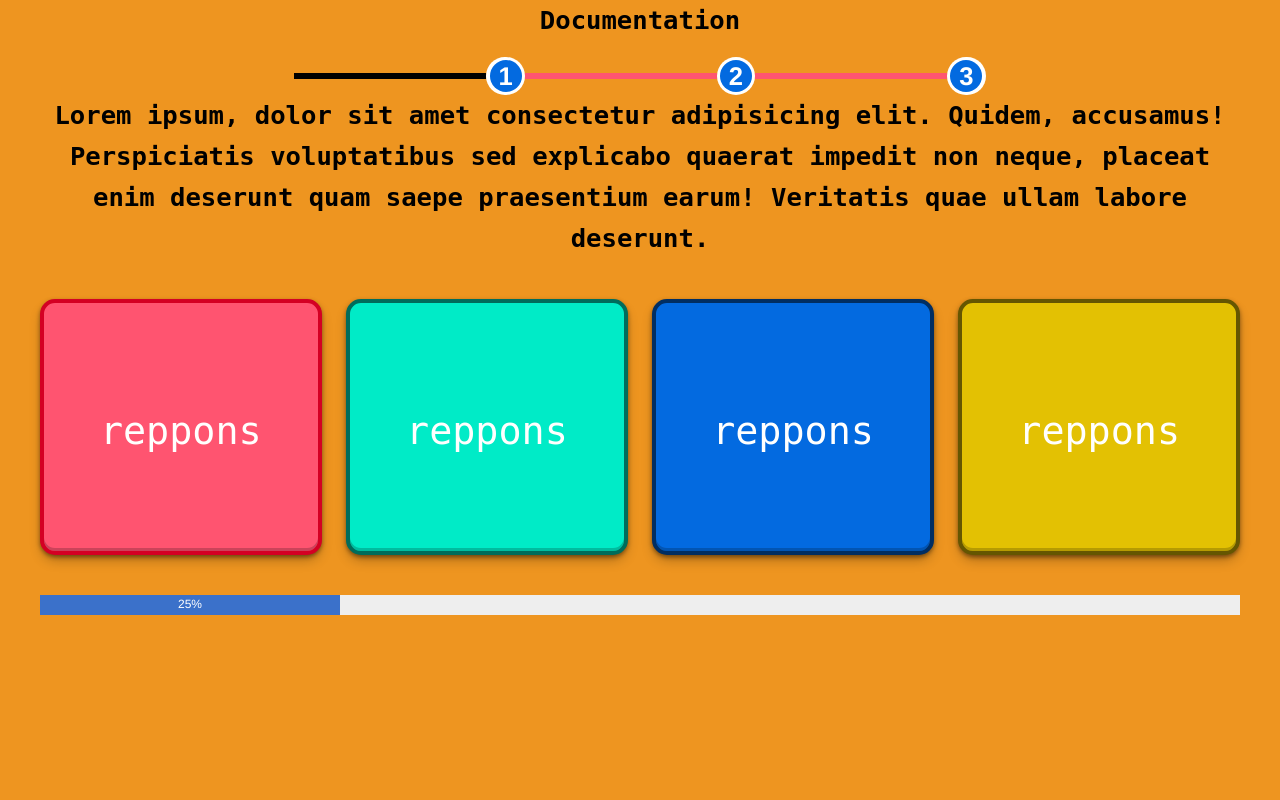
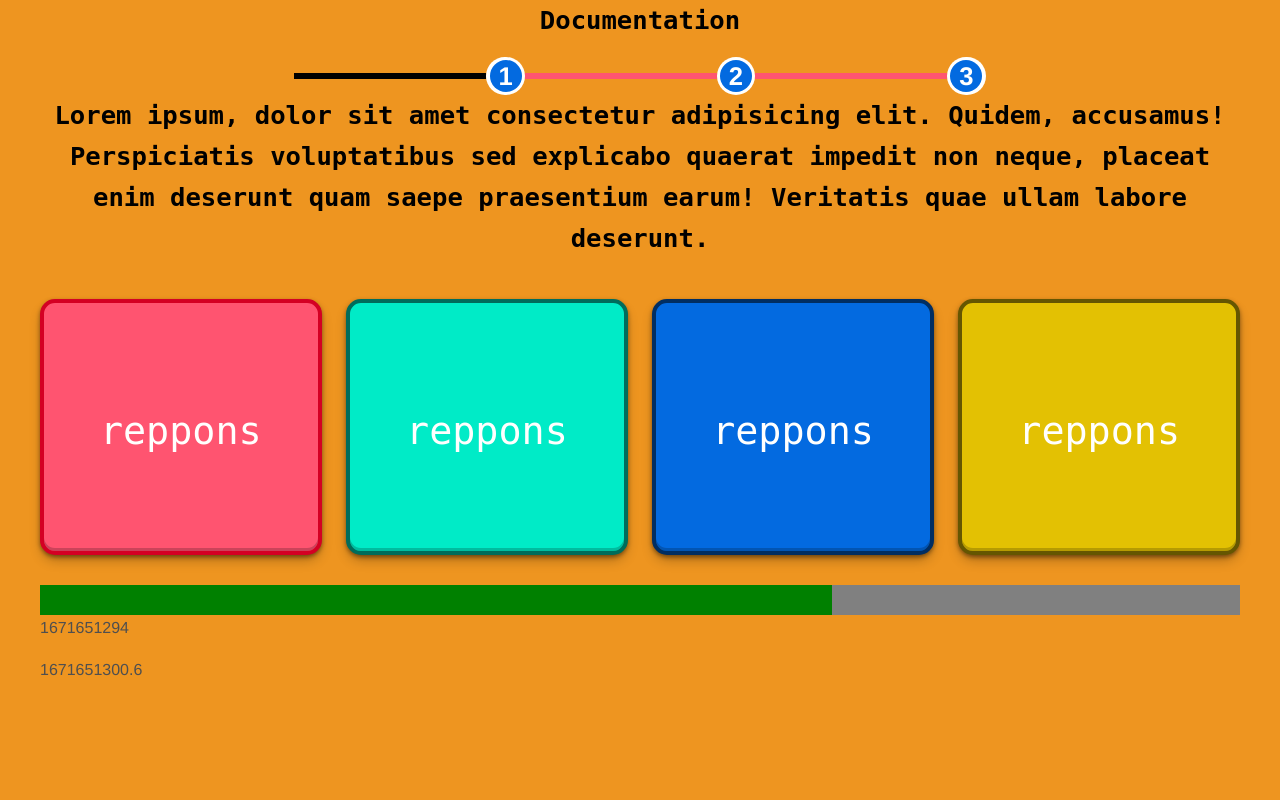
Before and after one commit to AbdellahElHilaly/you_quiz, a PHP site: page /page/quiz.php in a window 1280 px wide. Run offline with PHP 8.4, Linux system fonts and the light colour scheme; some libraries are stand-ins or nearby versions.

Commit message:
brogress time : doing

```diff
--- a/assets/css/main.css
+++ b/assets/css/main.css
@@ -95,10 +95,6 @@
 }
 header .titlel h5 {
   font-size: 2vw;
-}
-
-.progress {
-  margin-top: 40px;
 }
 
 .card-containere {
@@ -350,6 +346,18 @@
   }
 }
 
+#progressTime {
+  width: 100%;
+  background-color: grey;
+  margin-top: 30px;
+}
+
+#BarTime {
+  width: 0;
+  height: 30px;
+  background-color: green;
+}
+
 .quiz-body {
   padding: 0 40px;
   background-color: #EE9520;
--- a/assets/css/sass/components/_progress.scss
+++ /dev/null
@@ -1,5 +0,0 @@
-@import '../variables/sizing';
-.progress{
-    margin-top: $margin-top;
-
-}
--- /dev/null
+++ b/assets/css/sass/components/_time-bar.scss
@@ -0,0 +1,11 @@
+#progressTime {
+    width: 100%;
+    background-color: grey;
+    margin-top: 30px;
+  }
+
+  #BarTime {
+    width: 0;
+    height: 30px;
+    background-color: green;
+  }
--- a/assets/css/sass/pages/_quiz.scss
+++ b/assets/css/sass/pages/_quiz.scss
@@ -1,8 +1,8 @@
 @import '../variables/colors';
-@import '../components/progress';
 @import '../components/card';
 @import '../components/quistion-title.scss';
 @import '../components/progress-title';
+@import '../components/time-bar';
 
 
 .quiz-body{
--- a/html/inc/header.php
+++ b/html/inc/header.php
@@ -1,6 +1,5 @@
 <header class=" bg-image"
 style="background-image: url('https://assets.aboutamazon.com/dims4/default/4c30e45/2147483647/strip/true/crop/2500x1407+0+546/resize/1320x743!/quality/90/?url=https%3A%2F%2Famazon-blogs-brightspot.s3.amazonaws.com%2F6f%2F98%2Fb9a3b52d44dd9f7ed8692899094b%2Famazon-org-smile-extruded-sq.jpg');"
-
 >
     <!-- Intro settings -->
     <style>
--- /dev/null
+++ b/html/layout/time-bar.php
@@ -0,0 +1,8 @@
+<div id="progressTime">
+    <div id="BarTime"></div>
+</div>
+
+<p id="start"></p>
+<p id="end"></p>
+
+<script src="../../js/time-bar.js"></script>
--- a/html/page/quiz.php
+++ b/html/page/quiz.php
@@ -12,10 +12,10 @@
             </p>
         </div>
         <?php include_once '../layout/card.php'?>
+        <?php include_once '../layout/time-bar.php'?>
 
-        <div class="progress" style="height: 20px;">
-            <div class="progress-bar" role="progressbar" style="width: 25%;" aria-valuenow="25" aria-valuemin="0" aria-valuemax="100">25%</div>
-        </div>
+
+
     </section>
 
 
--- /dev/null
+++ b/js/time-bar.js
@@ -0,0 +1,32 @@
+let start = document.getElementById('start');
+let end = document.getElementById('end');
+
+let  seconds1 = new Date().getTime() / 1000;
+let  seconds = new Date().getTime() / 1000;
+
+
+
+
+let time = 13;
+
+function move(time) {
+    let barTime = document.getElementById("BarTime");
+    let width = 0;
+
+    delay = time*1000;
+
+    let id = setInterval(frame, 10);
+    function frame() {
+        if (width >= 100) {
+            clearInterval(id);
+            i = 0;
+        } else {
+            width+=0.1;
+            barTime.style.width = width + "%";
+        }
+        start.innerText = seconds1;
+        seconds = new Date().getTime() / 1000;
+        end.innerText = seconds;
+    }
+}
+move();
```
Also changed, not shown: assets/css/sass/components/quistion-title.css (deleted, +0 -12 lines), 2 other files.
